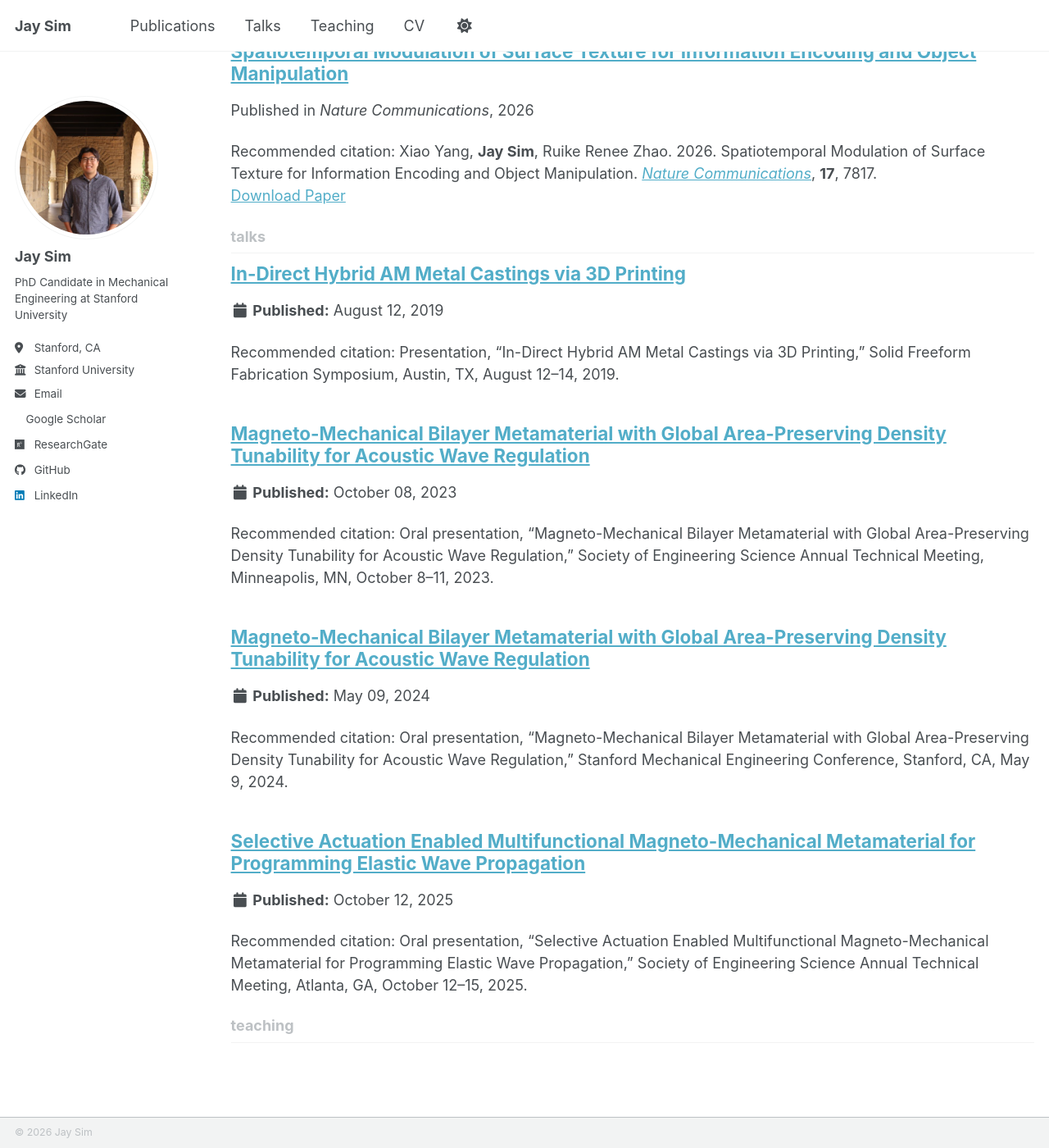
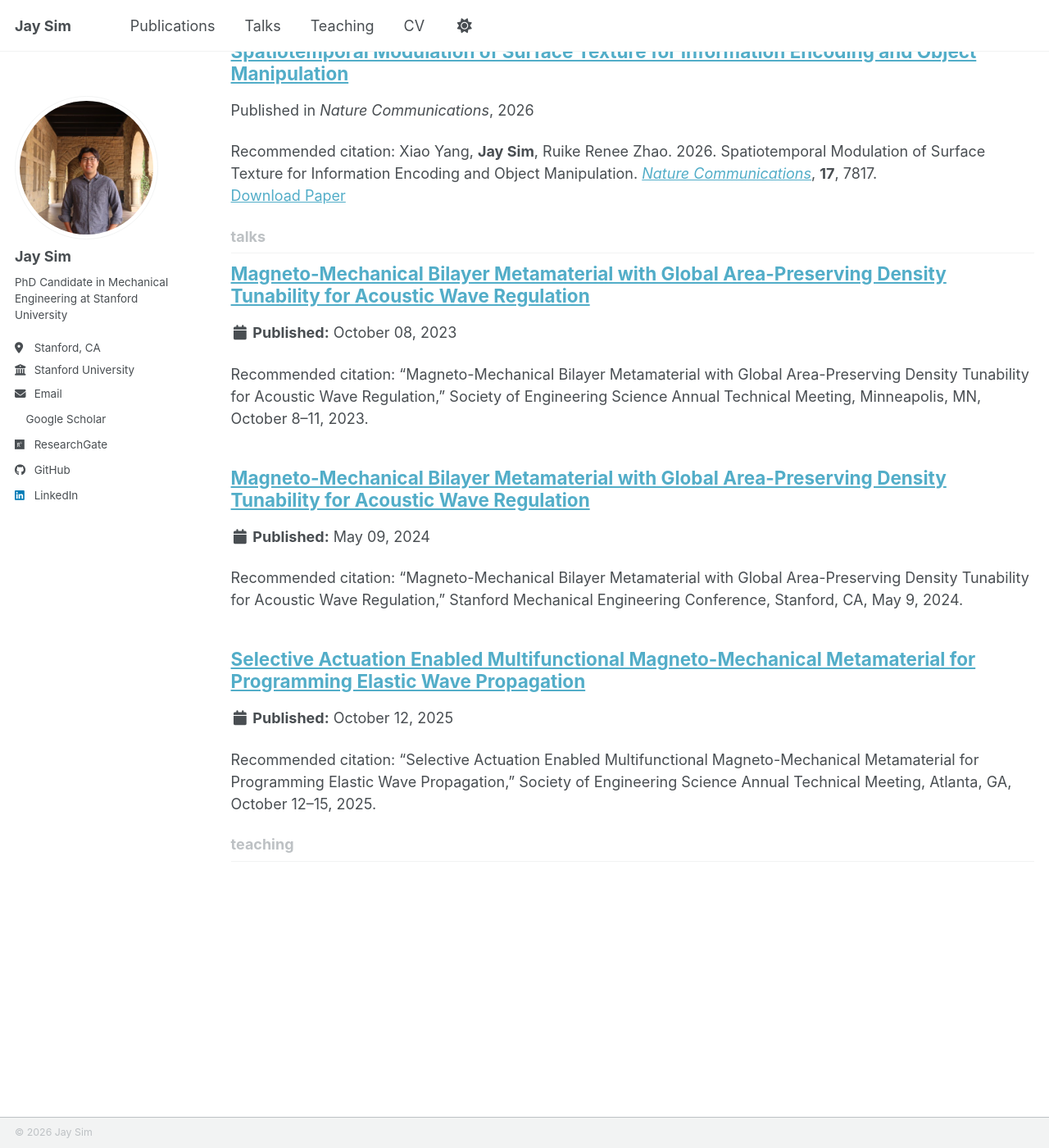
Before and after one commit to jaysejinsim/jaysejinsim.github.io, a Jekyll site: the page built from _pages/collection-archive.html, in a window 1280 px wide and 1400 px high, scrolled down 4259 px. Shown: the whole window at 82% size. Built offline with Jekyll 4.4.1, drawn with Linux system fonts in a browser that asks for light colours; a style sheet for code colours, icons or effects is not loaded.

Commit message:
Drop presentation-type prefix from talks, remove 2019 SFF entry

```diff
--- a/_talks/2019-08-12-sff-austin-hybrid-am-castings.md
+++ /dev/null
@@ -1,10 +0,0 @@
----
-title: "In-Direct Hybrid AM Metal Castings via 3D Printing"
-collection: talks
-type: "Presentation"
-permalink: /talks/2019-08-12-sff-austin-hybrid-am-castings
-venue: "Solid Freeform Fabrication Symposium"
-date: 2019-08-12
-location: "Austin, TX"
-citation: 'Presentation, &ldquo;In-Direct Hybrid AM Metal Castings via 3D Printing,&rdquo; Solid Freeform Fabrication Symposium, Austin, TX, August 12&ndash;14, 2019.'
----
--- a/_talks/2023-10-08-ses-minneapolis-bilayer.md
+++ b/_talks/2023-10-08-ses-minneapolis-bilayer.md
@@ -6,5 +6,5 @@ permalink: /talks/2023-10-08-ses-minneapolis-bilayer
 venue: "Society of Engineering Science Annual Technical Meeting"
 date: 2023-10-08
 location: "Minneapolis, MN"
-citation: 'Oral presentation, &ldquo;Magneto-Mechanical Bilayer Metamaterial with Global Area-Preserving Density Tunability for Acoustic Wave Regulation,&rdquo; Society of Engineering Science Annual Technical Meeting, Minneapolis, MN, October 8&ndash;11, 2023.'
+citation: '&ldquo;Magneto-Mechanical Bilayer Metamaterial with Global Area-Preserving Density Tunability for Acoustic Wave Regulation,&rdquo; Society of Engineering Science Annual Technical Meeting, Minneapolis, MN, October 8&ndash;11, 2023.'
 ---
--- a/_talks/2024-05-09-stanford-me-conference-bilayer.md
+++ b/_talks/2024-05-09-stanford-me-conference-bilayer.md
@@ -6,5 +6,5 @@ permalink: /talks/2024-05-09-stanford-me-conference-bilayer
 venue: "Stanford Mechanical Engineering Conference"
 date: 2024-05-09
 location: "Stanford, CA"
-citation: 'Oral presentation, &ldquo;Magneto-Mechanical Bilayer Metamaterial with Global Area-Preserving Density Tunability for Acoustic Wave Regulation,&rdquo; Stanford Mechanical Engineering Conference, Stanford, CA, May 9, 2024.'
+citation: '&ldquo;Magneto-Mechanical Bilayer Metamaterial with Global Area-Preserving Density Tunability for Acoustic Wave Regulation,&rdquo; Stanford Mechanical Engineering Conference, Stanford, CA, May 9, 2024.'
 ---
--- a/_talks/2025-10-12-ses-atlanta-selective-actuation.md
+++ b/_talks/2025-10-12-ses-atlanta-selective-actuation.md
@@ -6,5 +6,5 @@ permalink: /talks/2025-10-12-ses-atlanta-selective-actuation
 venue: "Society of Engineering Science Annual Technical Meeting"
 date: 2025-10-12
 location: "Atlanta, GA"
-citation: 'Oral presentation, &ldquo;Selective Actuation Enabled Multifunctional Magneto-Mechanical Metamaterial for Programming Elastic Wave Propagation,&rdquo; Society of Engineering Science Annual Technical Meeting, Atlanta, GA, October 12&ndash;15, 2025.'
+citation: '&ldquo;Selective Actuation Enabled Multifunctional Magneto-Mechanical Metamaterial for Programming Elastic Wave Propagation,&rdquo; Society of Engineering Science Annual Technical Meeting, Atlanta, GA, October 12&ndash;15, 2025.'
 ---
```
